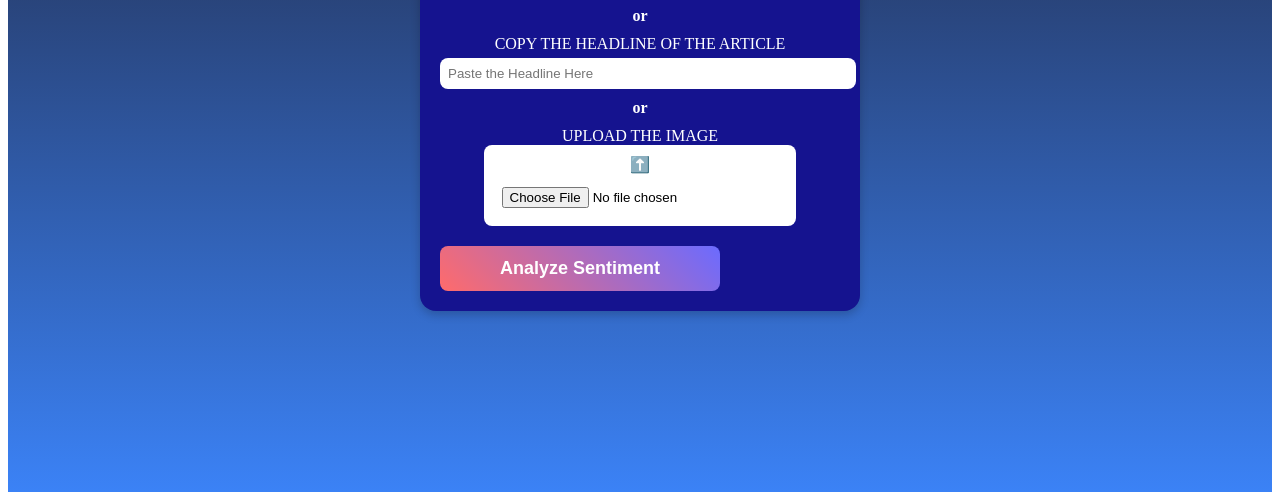
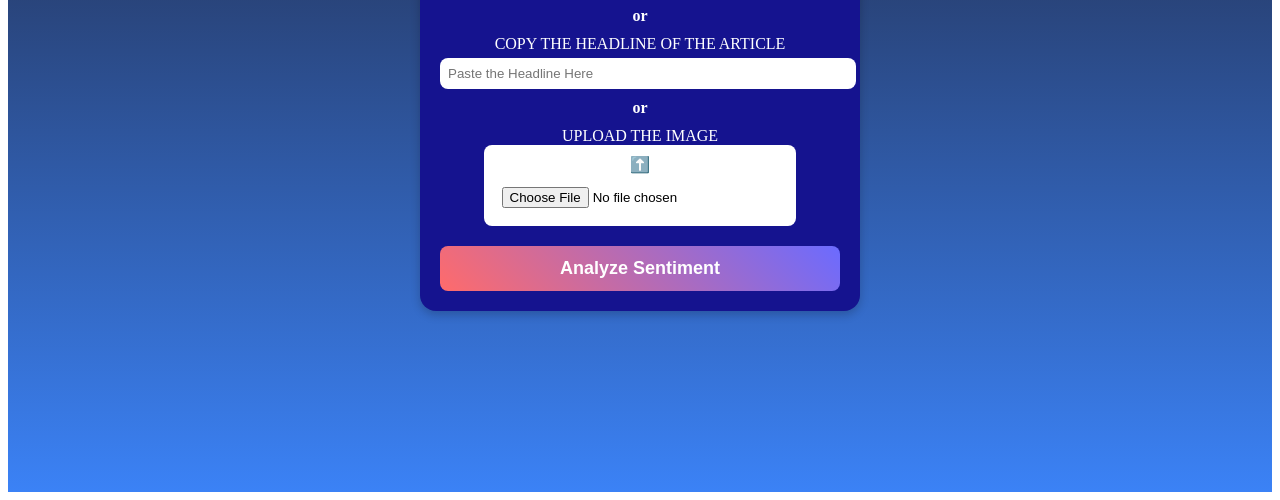
Before and after one commit to Adish21/Sentiment-Analysis, a plain HTML site: page index.html in a window 1280 px wide. Shown: the part 316-816 px from the top of the page. Drawn offline with Linux system fonts and the light colour scheme.

Commit message:
Update index.html

```diff
--- a/index.html
+++ b/index.html
@@ -9,9 +9,8 @@
         <style>
         .submit-btn {
             display: block;
-            width: 70%;
+            width: 100%;
             padding: 12px;
-            margin-right: 90px;
             margin-top: 20px;
             font-size: 18px;
             font-weight: bold;
```
